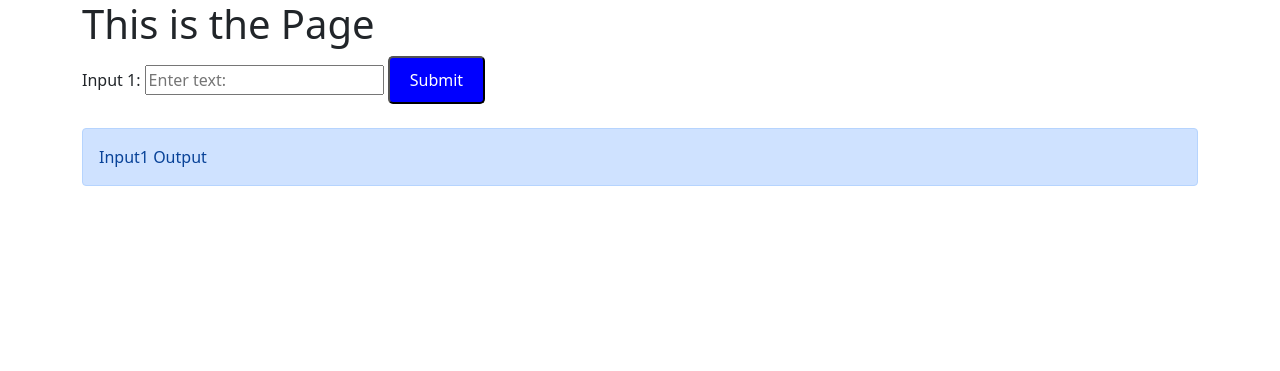
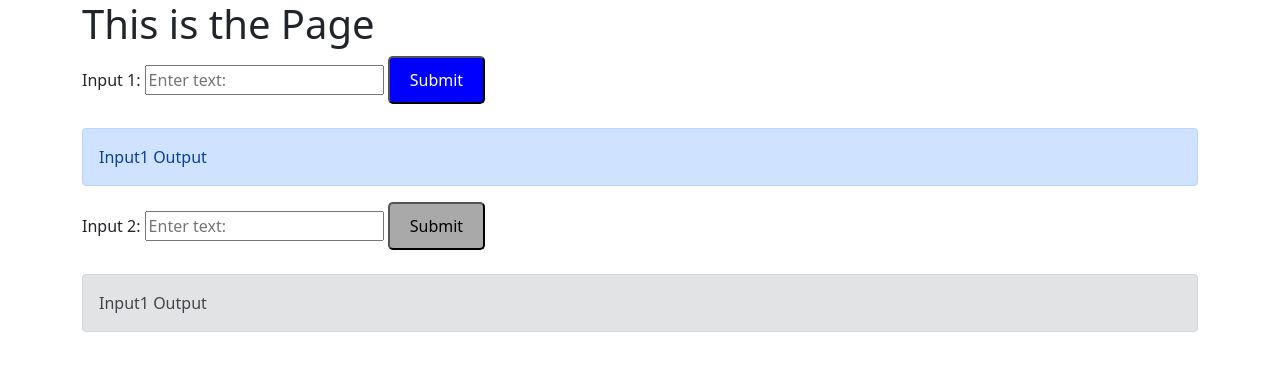
Before and after one commit to courthub74/DockerPraccy, a Django app: page / in a window 1280 px wide. Shown: the top 371 px of the page. Run offline with Django 3.2, Linux system fonts and the light colour scheme.

Commit message:
Second Output

```diff
--- a/folder2/templates/home.html
+++ b/folder2/templates/home.html
@@ -15,9 +15,6 @@
 
                 <!--Input-->
                 <input type="text" id="input1" placeholder="Enter text:"></input>
-
-
-
 
             <!--SUBMIT BUTTON 1-->
                 <style>
@@ -43,13 +40,50 @@
         </div>
 
 
+        <!--INPUT 2-->
+        <div class="form-group">
+
+            <!--Label-->
+            <label>Input 2:</label>
+
+            <!--Input-->
+            <input type="text" id="input2" placeholder="Enter text:"></input>
+
+        <!--SUBMIT BUTTON 2-->
+            <style>
+                .button2css {
+                    display: inline-block;
+                    padding: 10px 20px;
+                    text-align: center;
+                    text-decoration: none;
+                    color: black;
+                    background-color: darkgrey;
+                    border-radius: 5px;
+                    outline: none;
+                }
+            </style>
+            <button type="button" class="button2css" onclick="inputTwo()">Submit</button>
+        </div>
+
+        <br>
+
+        <!--INPUT 2 OUTPUT-->
+        <div class="alert alert-secondary">
+            <span id="output2">Input1 Output</span>
+        </div>
+
         <!--JS FOR OUTPUT 1-->
         <script type="text/javascript">
             //global variables
-            const getInput = document.getElementById('input1'); //gets whats entered into the input field
+            const getInput1 = document.getElementById('input1'); //gets whats entered into the input field1
+            const getInput2 = document.getElementById('input2'); //gets whats entered into the input field2
 
             function inputOne() {
-                document.getElementById('output1').innerHTML = getInput.value; //in output1 print getOutput
+                document.getElementById('output1').innerHTML = getInput1.value; //in output1 print getOutput
+            }
+
+            function inputTwo() {
+                document.getElementById('output2').innerHTML = getInput2.value; //in output1 print getOutput
             }
         </script>
 
```
Lines whose indentation alone changed are shown as unchanged.
